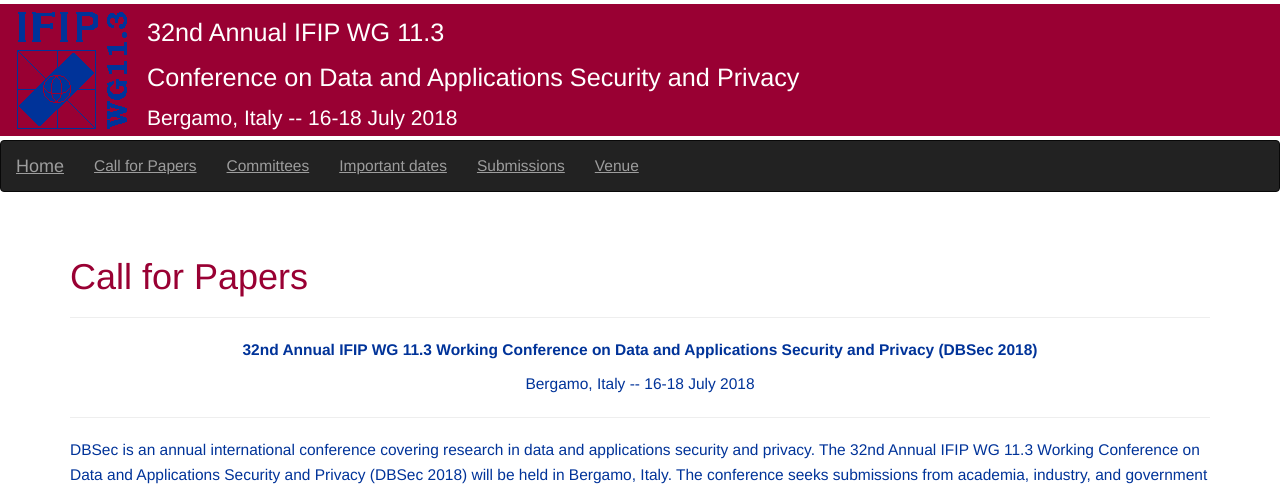
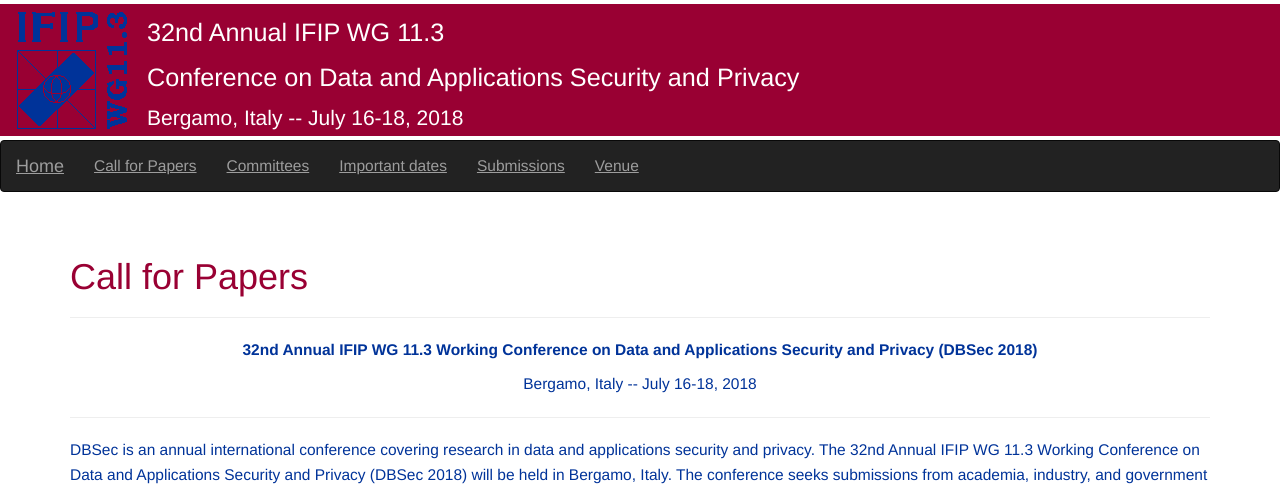
Before and after one commit to dbsec18/dbsec18.github.io, a Jekyll site: the page built from cfp.markdown, in a window 1280 px wide. Shown: the top 486 px of the page. Built offline with Jekyll 4.4.1, drawn with Linux system fonts in a browser that asks for light colours; nearby versions of some CDN libraries.

Commit message:
fix date locale

```diff
--- a/_includes/intro.html
+++ b/_includes/intro.html
@@ -4,7 +4,7 @@
     <div id="txt"style="">
       <h1 class="responsive-text"><span>32nd Annual IFIP WG 11.3</span></h1>
       <h1 class="responsive-text"><span>Conference on Data and Applications Security and Privacy</span></h1>
-      <h2 class="responsive-text"><span>Bergamo, Italy -- 16-18 July 2018</span></h2>
+      <h2 class="responsive-text"><span>Bergamo, Italy -- July 16-18, 2018</span></h2>
     </div>
   </div>
 </div>
--- a/cfp.markdown
+++ b/cfp.markdown
@@ -8,7 +8,7 @@
 --------------------------------------------------------------------------------
 
 <p class="text-center"><b>32nd Annual IFIP WG 11.3 Working Conference on Data and Applications Security and Privacy (DBSec 2018)</b></p>
-<p class="text-center">Bergamo, Italy -- 16-18 July 2018</p>
+<p class="text-center">Bergamo, Italy -- July 16-18, 2018</p>
 
 --------------------------------------------------------------------------------
 
--- a/cfp_dbsec2018.txt
+++ b/cfp_dbsec2018.txt
@@ -1,7 +1,7 @@
 CALL FOR PAPERS
 32nd Annual IFIP WG 11.3 Working Conference on Data and
 Applications Security and Privacy (DBSec 2018)
-Bergamo, Italy -- 16-18 July 2018
+Bergamo, Italy -- July 16-18, 2018
 
 
 DBSec is an annual international conference covering research in data
```
